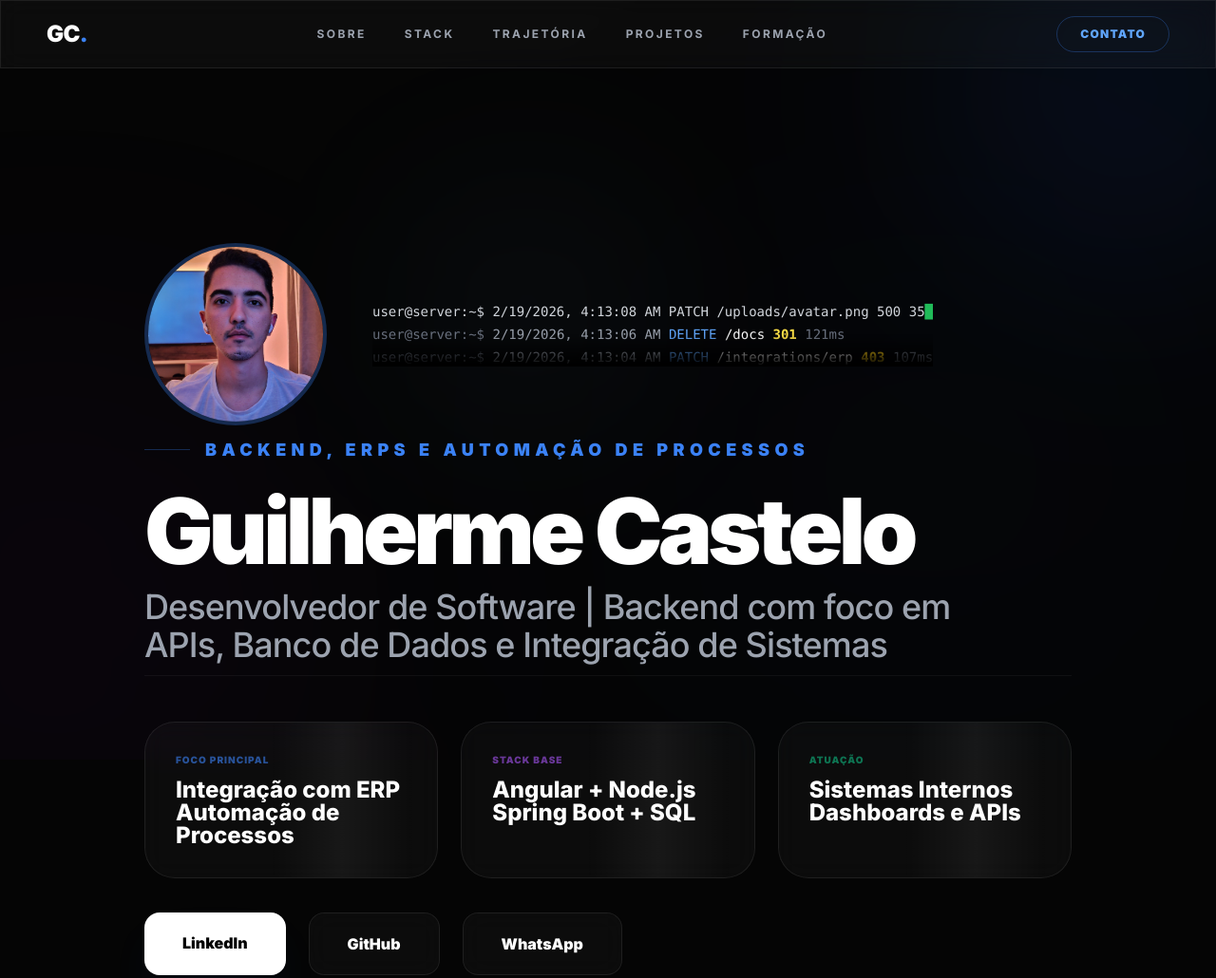
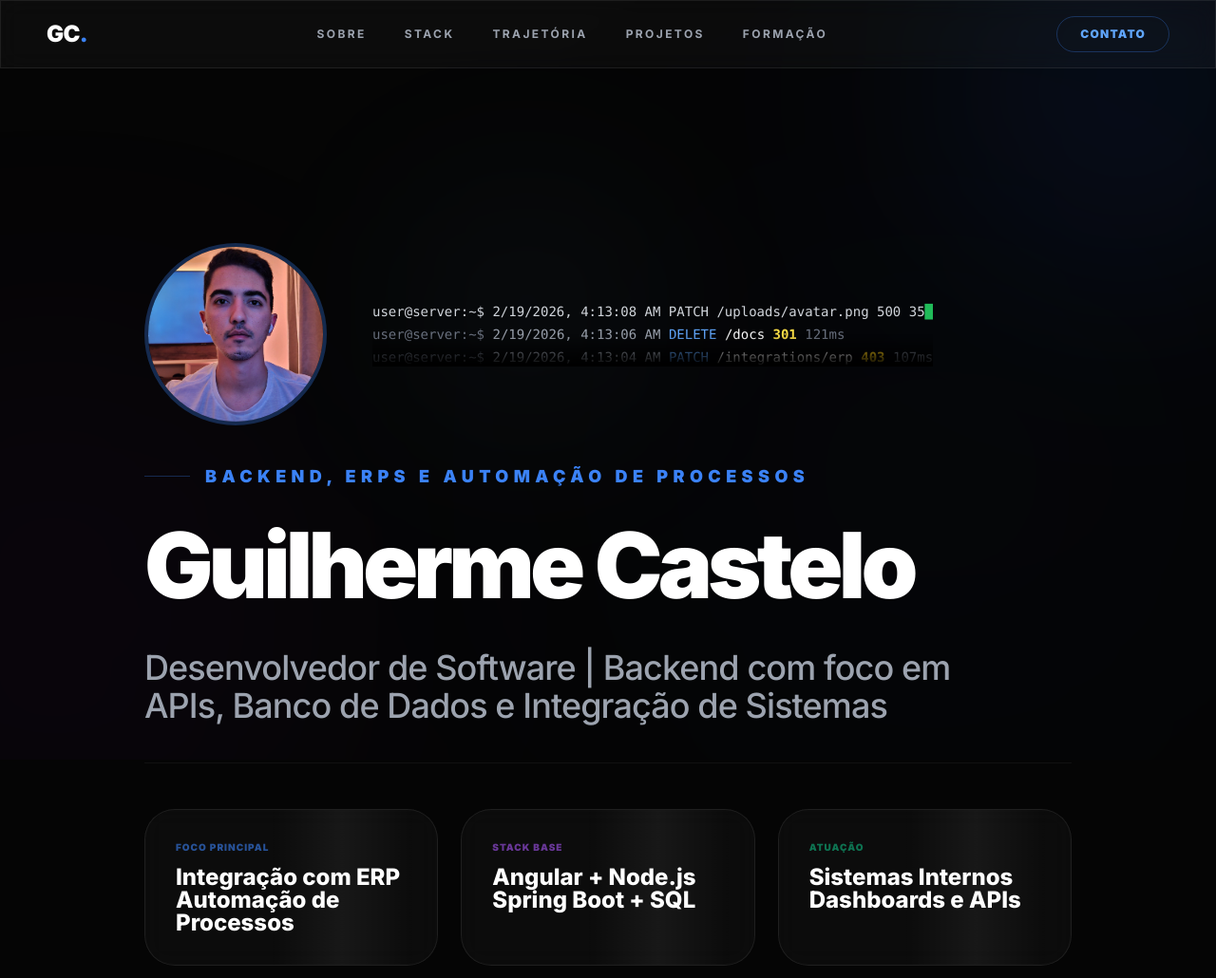
Before and after one commit to guilherme-castelo/guilherme-castelo, a website with bundled scripts: page index.html in a window 1280 px wide. Shown: the top 1030 px of the page at 95% size. Built offline with nearby package versions, Linux system fonts and the light colour scheme.

Commit message:
ajustes gerais

```diff
--- a/index.html
+++ b/index.html
@@ -14,7 +14,6 @@
     rel="stylesheet" />
 
   <link rel="stylesheet" href="src/styles/main.css" />
-  <script type="module" src="src/scripts/main.js" defer></script>
 </head>
 
 <body class="bg-[#050505] text-gray-300 selection:bg-blue-500/30 overflow-x-hidden">
@@ -47,16 +46,16 @@
       </div>
     </div>
 
-    <section id="hero" class="hidden space-y-3 py-0 reveal">
+    <section id="hero" class="hidden space-y-10 m-0 py-0 reveal">
       <div class="flex flex-col md:flex-row items-center gap-4 md:gap-12">
         <div id="user-img" class="w-full z-10 md:w-auto flex justify-center"></div>
         <div class="absolute md:relative inset-0 overflow-hidden z-0">
-          <div class="absolute max-h-5rem inset-0 bg-gradient-to-b from-transparent via-transparent to-black z-1"></div>
+          <div class="absolute max-h-[200px] inset-0 bg-gradient-to-b from-transparent via-transparent to-black z-1"></div>
           <div id="user-header" class="relative w-full font-mono text-[8px] md:text-sm text-green-400 leading-relaxed"></div>
         </div>
       </div>
 
-      <div class="space-y-6">
+      <div class="space-y-8">
         <h2
           class="text-blue-500 font-black tracking-[0.3em] uppercase text-[12px] sm:text-[14px] md:text-[18px] flex items-center gap-4">
           <span class="w-12 h-[1px] bg-blue-500/30"></span>
@@ -123,6 +122,7 @@
       <p class="text-[12px] uppercase font-black tracking-[0.3em] text-gray-500 pt-20"></p>
     </footer>
   </main>
+  <script type="module" src="src/scripts/main.js" defer></script>
 </body>
 
 </html>
--- a/src/styles/main.css
+++ b/src/styles/main.css
@@ -23,7 +23,7 @@ body {
 
 .reveal {
   opacity: 0;
-  transform: translateY(20px);
+  transform: translateY(30px);
   transition: all 0.6s cubic-bezier(0.22, 1, 0.36, 1);
 }
 
```
